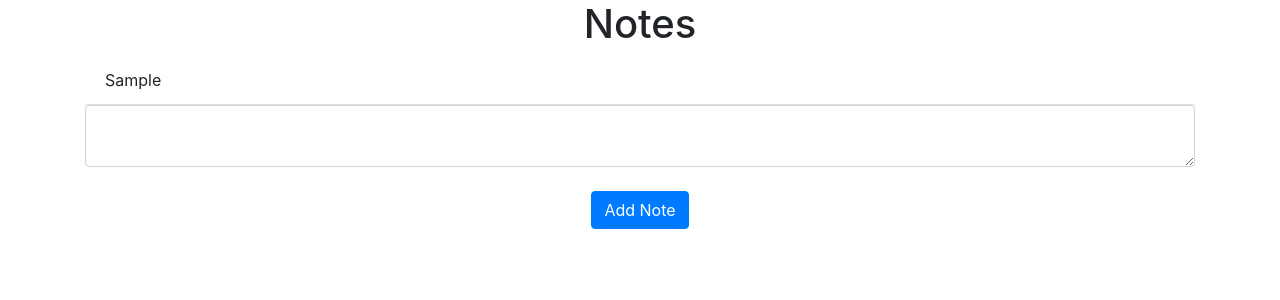
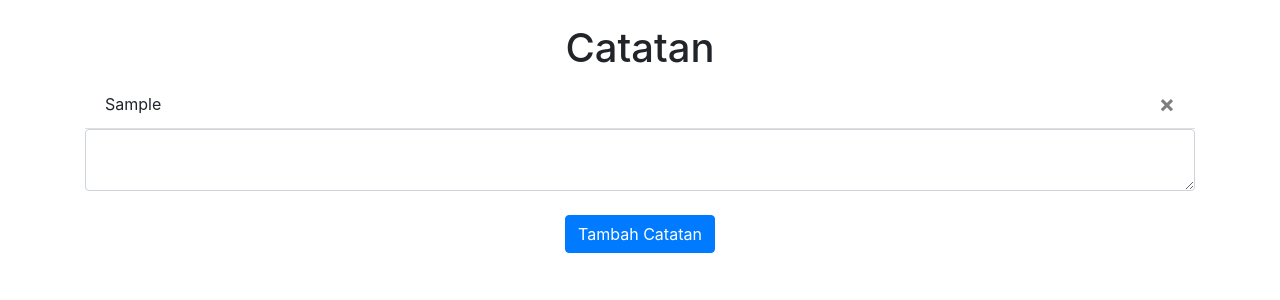
Before and after one commit to taqiyyaghazi/flask-web-app, a Flask app: page / in a window 1280 px wide. Shown: the part 56-356 px from the top of the page. Run offline with Flask 2, Linux system fonts and the light colour scheme; a user stored in the database is signed in; tables that the repository leaves empty hold one stand-in row (values such as "Sample post"); some libraries are stand-ins or nearby versions.

Commit message:
Menambah fitur hapus catatan (index.js, home.html, login.html, sign_up.html, views.py)

```diff
--- a/website/static/index.js
+++ b/website/static/index.js
@@ -0,0 +1,8 @@
+function deleteNote(noteId) {
+  fetch("/delete-note", {
+    method: "POST",
+    body: JSON.stringify({ noteId: noteId }),
+  }).then((_res) => {
+    window.location.href = "/";
+  });
+}
--- a/website/templates/home.html
+++ b/website/templates/home.html
@@ -1,15 +1,22 @@
 {% extends 'base.html' %} {% block title %}Home{% endblock %} {% block content %}
-<h1 align="center">Notes</h1>
+<br />
+<h1 align="center">Catatan</h1>
 <ul class="list-group list-group-flush" id="notes">
   {% for note in user.notes %}
-  <li class="list-group-item">{{ note.data }}</li>
+  <li class="list-group-item">
+    {{ note.data }}
+    <button type="button" class="close" onClick="deleteNote({{ note.id }})">
+      <span aria-hidden="true">&times;</span>
+    </button>
+  </li>
   {% endfor %}
 </ul>
 <form method="POST">
   <textarea name="note" id="note" class="form-control"></textarea>
   <br />
   <div align="center">
-    <button type="submit" class="btn btn-primary">Add Note</button>
+    <button type="submit" class="btn btn-primary">Tambah Catatan</button>
   </div>
 </form>
+</form>
 {% endblock %}
--- a/website/templates/login.html
+++ b/website/templates/login.html
@@ -1,4 +1,5 @@
 {% extends 'base.html' %} {% block title %}Login{% endblock %} {% block content %}
+<br />
 <form method="POST">
   <h3 align="center">Login</h3>
   <div class="form-group">
--- a/website/templates/sign_up.html
+++ b/website/templates/sign_up.html
@@ -1,4 +1,5 @@
 {% extends 'base.html' %} {% block title %}Sign Up{% endblock %} {% block content %}
+<br />
 <form method="POST">
   <h3 align="center">Sign Up</h3>
   <div class="form-group">
--- a/website/views.py
+++ b/website/views.py
@@ -1,10 +1,37 @@
-from flask import Blueprint, render_template
+from flask import Blueprint, render_template, request, flash, jsonify
+from flask.helpers import flash
 from flask_login import login_required, current_user
 from sqlalchemy.sql.functions import user
+from .models import Note
+from . import db
+import json
 
 views = Blueprint('views', __name__)
 
-@views.route('/')
+@views.route('/', methods=['GET', 'POST'])
 @login_required
 def home():
+    if request.method == 'POST':
+        note = request.form.get('note')
+
+        if len(note) <= 1:
+            flash('Catatan terlalu pendek!', category='error')
+        else:
+            new_note = Note(data=note, user_id=current_user.id)
+            db.session.add(new_note)
+            db.session.commit()
+            flash('Catatan telah ditambahkan.', category='success')
+
     return render_template('home.html', user=current_user) # Route Homepage
+
+@views.route('/delete-note', methods=['POST'])
+def delete_note():
+    note = json.loads(request.data)
+    noteId = note['noteId']
+    note = Note.query.get(noteId)
+    if note:
+        if note.user_id == current_user.id:
+            db.session.delete(note)
+            db.session.commit()
+
+    return jsonify({})
```
Also changed, not shown: website/database.db.
